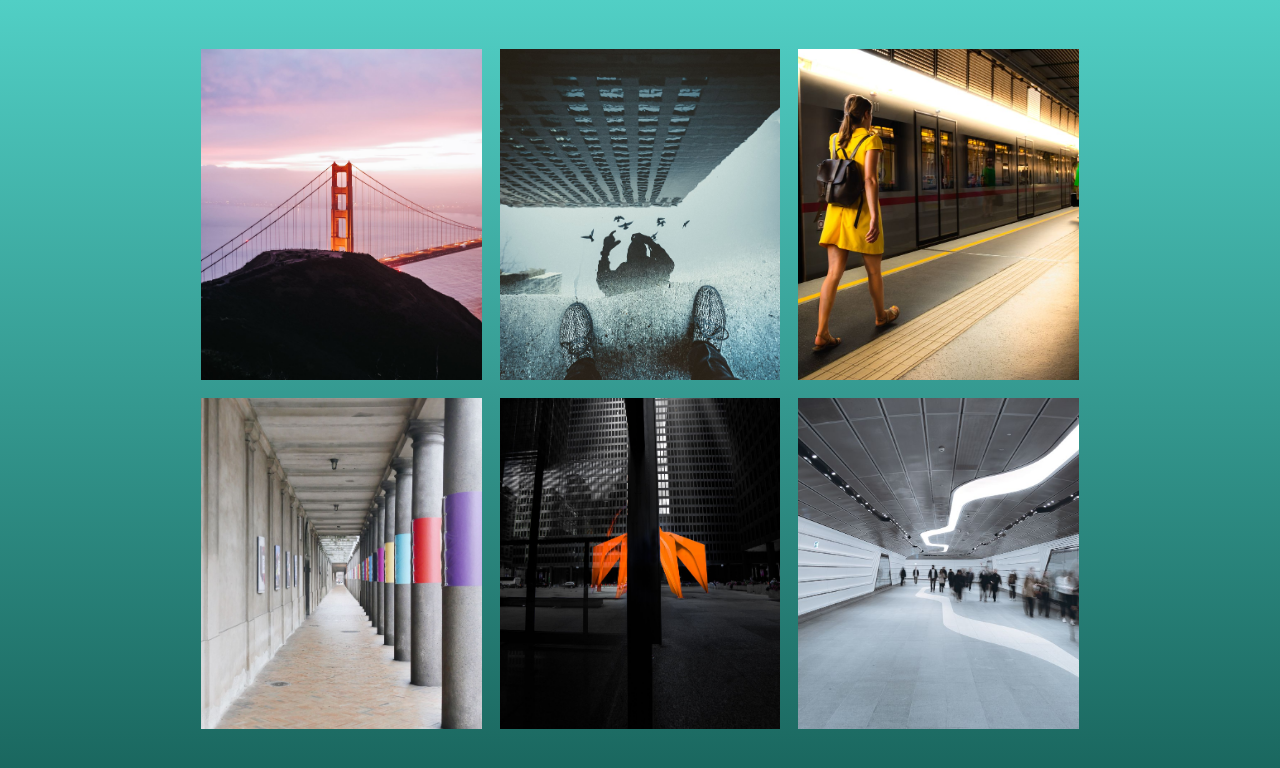
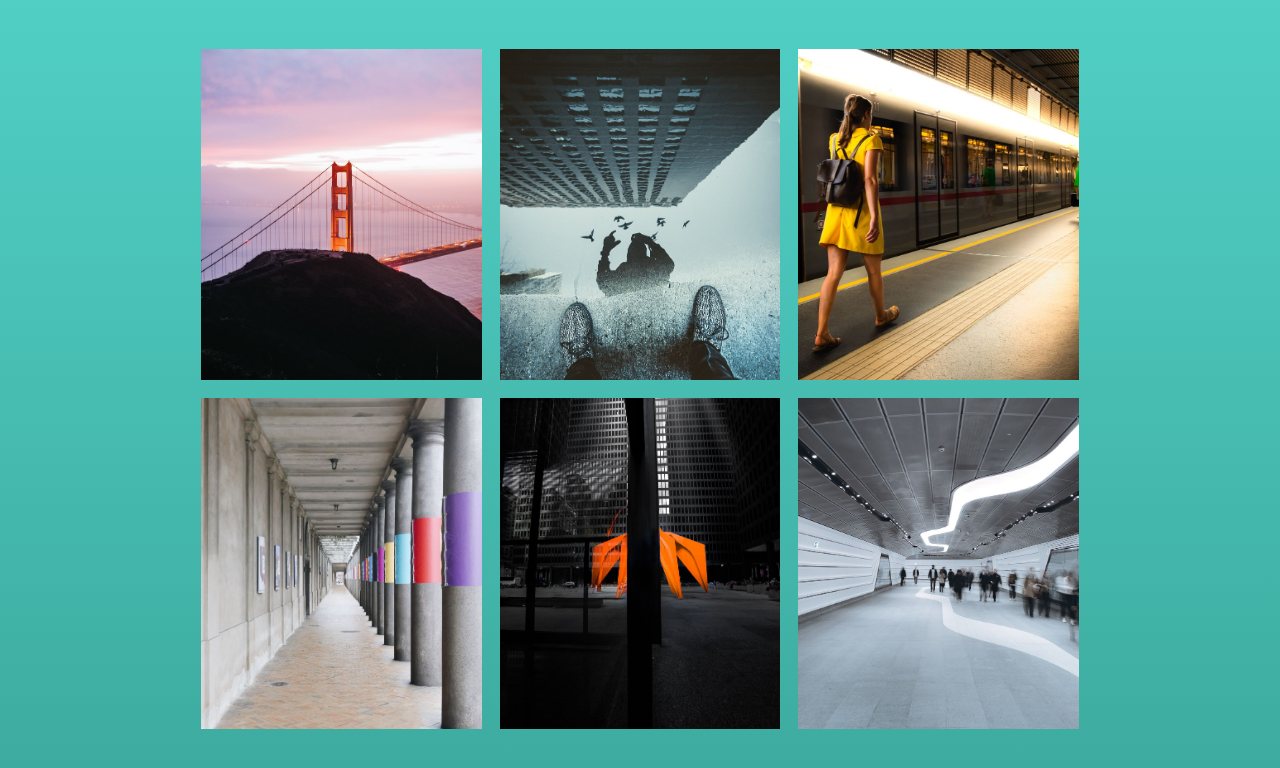
Before and after one commit to maciejlug/gallery-js-css, a plain HTML site: page Index.html in a window 1280 px wide. Drawn offline with Linux system fonts and the light colour scheme.

Commit message:
Update styles.css

```diff
--- a/styles.css
+++ b/styles.css
@@ -7,8 +7,8 @@ html, body {
 
     height: 100%;
     width: 100%;
-    background: rgb(24,99,91);
-    background: linear-gradient(0deg, rgba(24,99,91,1) 0%, rgba(81,207,197,1) 100%);
+    background: rgb(61,170,158);
+    background: linear-gradient(0deg, rgba(61,170,158,1) 0%, rgba(81,207,197,1) 100%);
 }
 
 
```
